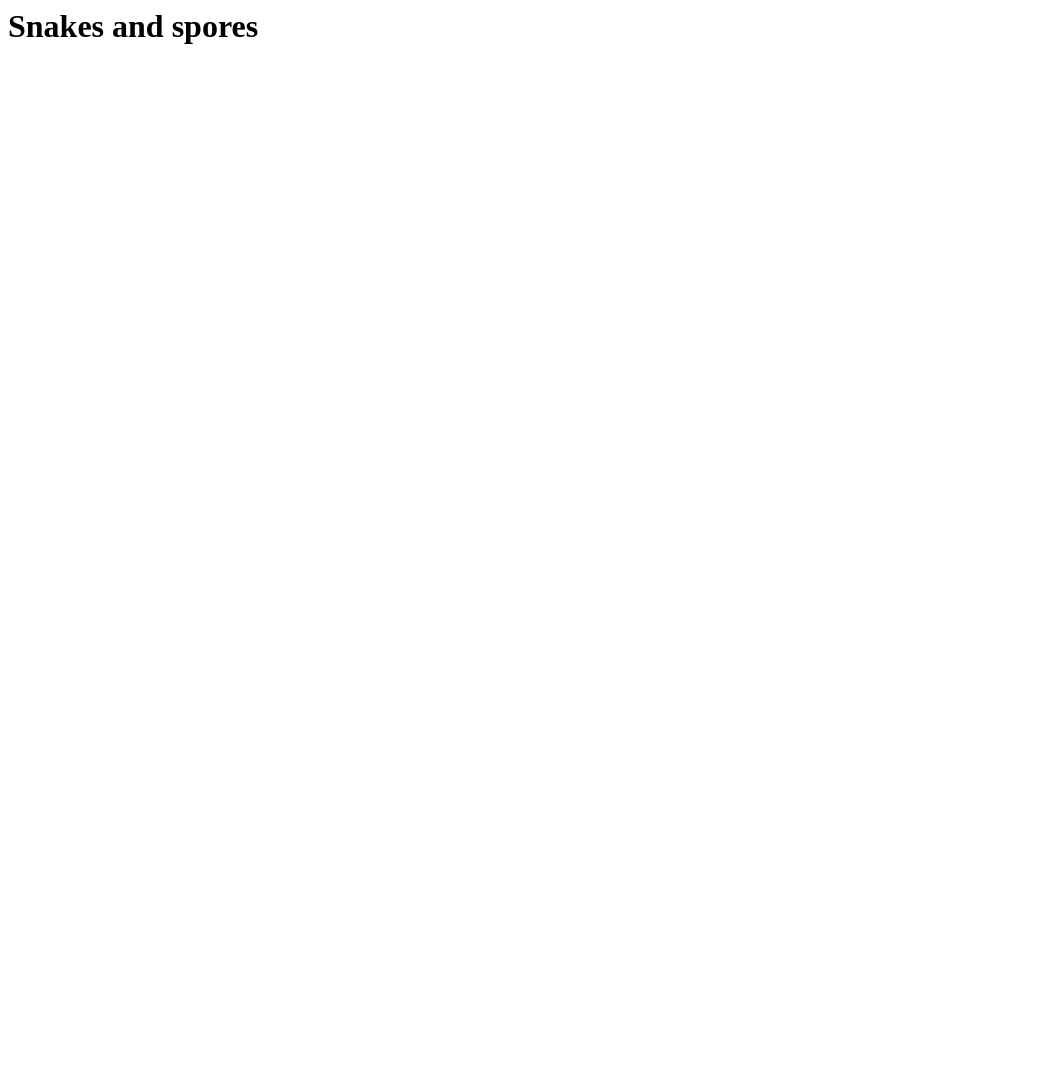
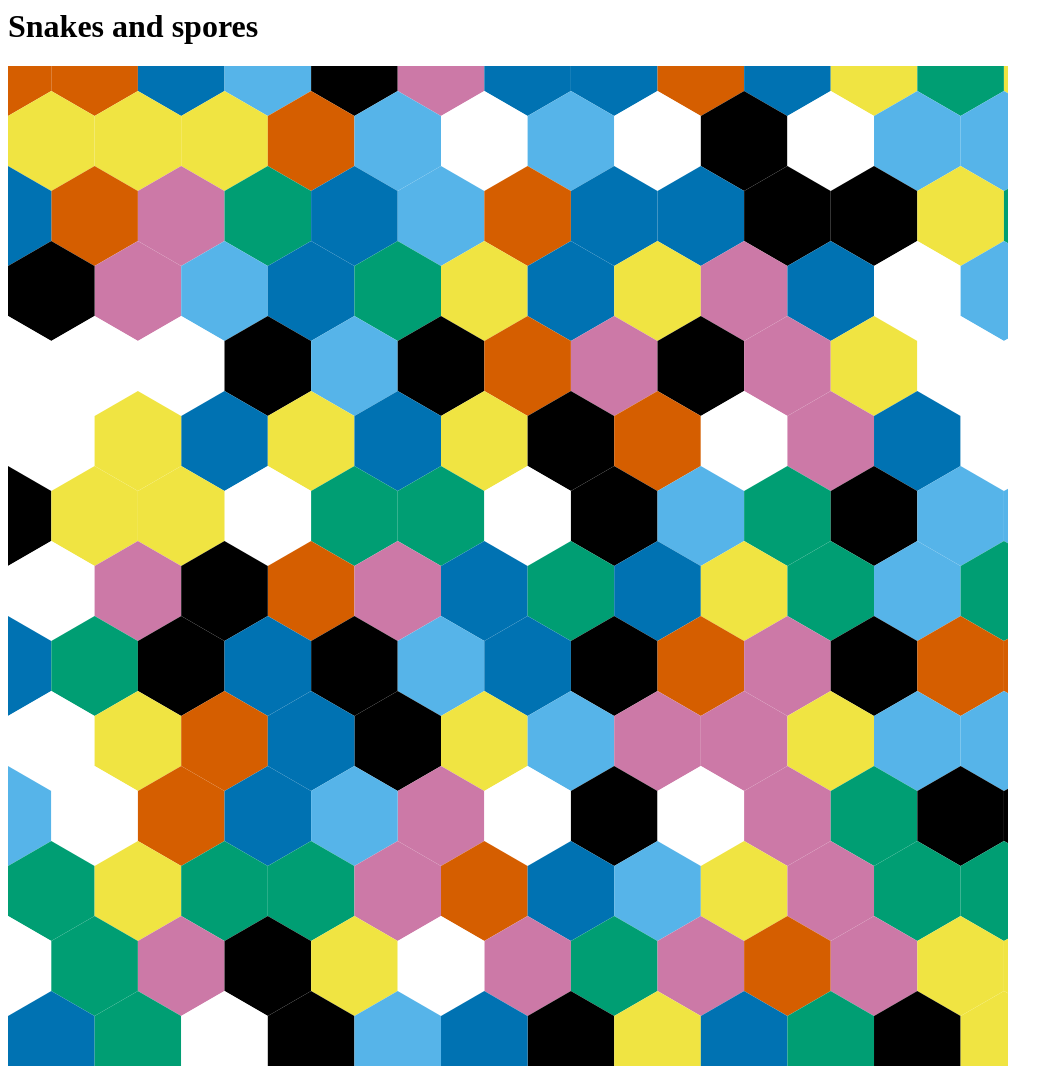
Before and after one commit to trichoplax/snakes-and-spores, a plain HTML site: page index.html in a window 1280 px wide. Shown: the whole page, without its empty margins (0-1063 px from the left). Before the commit the page ends 800 px from the top, so only its background shows below. Drawn offline with Linux system fonts and the light colour scheme.

Commit message:
Add canvas and code to display hexagons on it

```diff
--- a/index.html
+++ b/index.html
@@ -7,5 +7,6 @@
 <body>
 	<h1>Snakes and spores</h1>
 
+	<canvas id='arena_canvas'></canvas>
 </body>
 </html>
--- a/js/main.js
+++ b/js/main.js
@@ -1,3 +1,101 @@
 document.addEventListener('DOMContentLoaded', tasksOnLoad);
 
-function tasksOnLoad() {}
+function tasksOnLoad() {
+	let canvas = document.getElementById('arena_canvas')
+	canvas.width = 1000
+	canvas.height = 1000
+	let arena = new Arena(canvas,40)
+	arena.display()
+}
+
+class Arena {
+	constructor(canvas, width=10, height=0) {
+		this.canvas = canvas
+		this.context = canvas.getContext('2d')
+		this.width = width
+		this.height = height ? height : width
+		this.area = this.width * this.height
+		this.ROOT3 = Math.sqrt(3)
+		this.minimumVisiblePath = 12
+		this.minimumScale = Math.min(
+			this.canvas.width / (this.ROOT3 * this.width),
+			this.canvas.height / (1.5 * this.height)
+		)
+		this.maximumScale = Math.min(
+			this.canvas.width / (this.minimumVisiblePath * this.ROOT3),
+			this.canvas.height / (this.minimumVisiblePath * 1.5)
+		)
+		this.maximumScale = 10
+		this.scale = 50
+		this.arenaColors = [
+			'#FFFFFF',
+			'#F0E442',
+			'#CC79A7',
+			'#56B4E9',
+			'#D55E00',
+			'#009E73',
+			'#0072B2',
+			'#000000'
+		]
+		this.wrapOffsets = [
+			{u:0, v:0},
+			{u:0, v:-this.height},
+			{u:0, v:this.height},
+			{u:-this.width, v:0},
+			{u:this.width, v:0},
+			{u:-this.width, v:-this.height},
+			{u:-this.width, v:this.height},
+			{u:this.width, v:-this.height},
+			{u:this.width, v:this.height}
+		]
+		this.hexVertices = []
+		for (let vertex = 0; vertex < 6; vertex++) {
+			let angle = vertex/3 * Math.PI
+			this.hexVertices[vertex] = {
+				x: Math.sin(angle),
+				y: Math.cos(angle)
+			}
+		}
+		this.cells = [width * height]
+		this.randomFill()
+	}
+
+	random() {
+		return Math.random()
+	}
+
+	randomFill() {
+		for (let i = 0; i < this.area; i++) {
+			this.cells[i] = Math.floor(this.random() * 8)
+		}
+	}
+
+	display() {
+		for (let i = 0; i < this.area; i++) {
+			for (let k = 0; k < this.wrapOffsets.length; k++) {
+				let offset = this.wrapOffsets[k]
+				let u = i % this.width + offset.u
+				let v = Math.floor(i / this.width) + offset.v
+				let x = (u + v * 0.5) * this.ROOT3 * this.scale
+				let y = v * 1.5 * this.scale
+				this.drawHexagon(x, y, this.cells[i])
+			}
+		}
+	}
+
+	drawHexagon(x, y, color) {
+		this.context.fillStyle = this.arenaColors[color]
+		this.context.beginPath()
+		this.context.moveTo(
+			x + this.hexVertices[0].x * this.scale,
+			y + this.hexVertices[0].y * this.scale
+		)
+		for (let i=1; i < 6; i++) {
+			this.context.lineTo(
+				x + this.hexVertices[i].x * this.scale,
+				y + this.hexVertices[i].y * this.scale
+			)
+		}
+		this.context.fill()
+	}
+}
```
